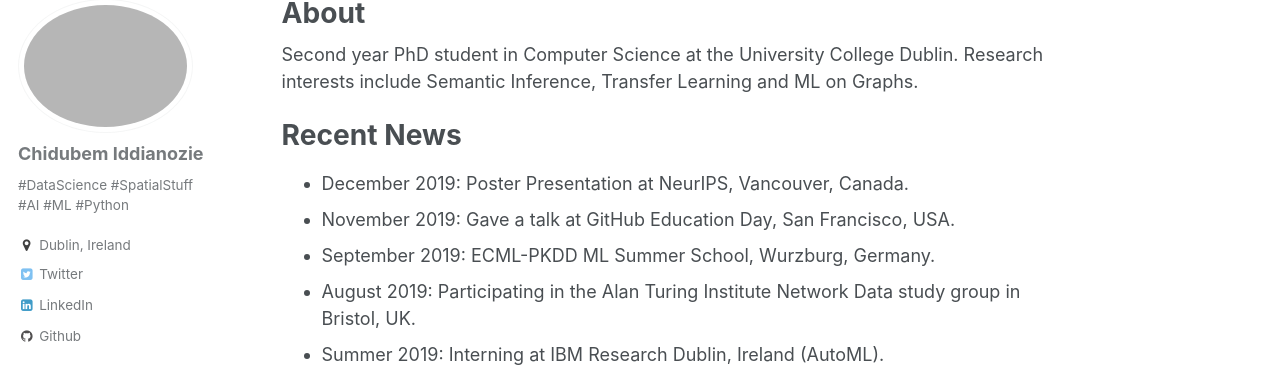
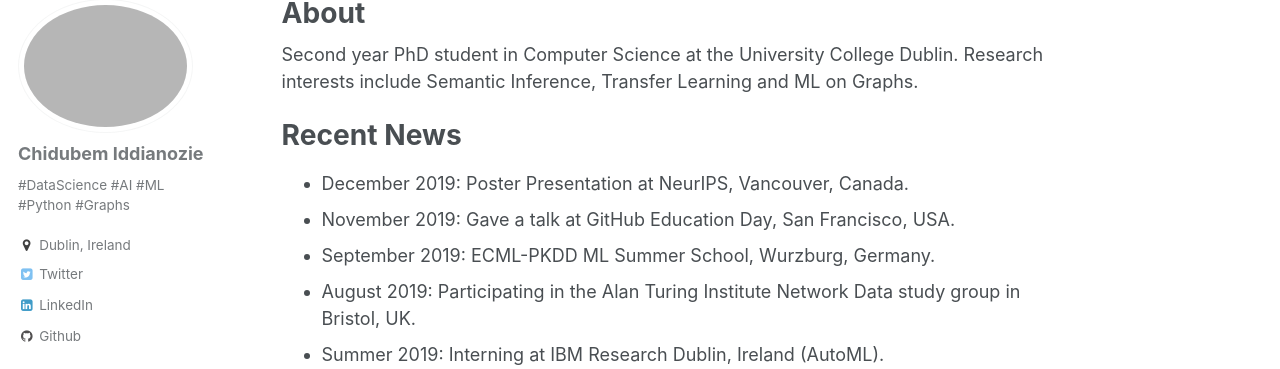
Before and after one commit to chiddianozie/chidubem-iddianozie, a Jekyll site: the page built from _pages/about.md, in a window 1280 px wide. Shown: the part 119-488 px from the top of the page. Built offline with Jekyll 4.4.1, drawn with Linux system fonts in a browser that asks for light colours.

Commit message:
updated about page

```diff
--- a/_config.yml
+++ b/_config.yml
@@ -10,7 +10,7 @@ locale                   : "en-US"
 title                    : "Chidubem Iddianozie"
 title_separator          : "-"
 name                     : &name "Chidubem Iddianozie"
-description              : &description "data science stuff python google machine learning osmnx google street view"
+description              : &description "data science stuff python google machine learning graphs osmnx google street view"
 url                      : https://sirchidi.github.io/chidubem-iddianozie # the base hostname & protocol for your site e.g. "https://mmistakes.github.io"
 baseurl                  : "" # the subpath of your site, e.g. "/blog"
 repository               : "sirchidi/chidubem-iddianozie"
@@ -80,7 +80,7 @@ analytics:
 author:
   name             : "Chidubem Iddianozie"
   avatar           : "montreal.png"
-  bio              : "#DataScience #SpatialStuff #AI #ML #Python"
+  bio              : "#DataScience #AI #ML #Python #Graphs"
   location         : "Dublin, Ireland"
   employer         :
   googlescholar    : #"http://yourfullgooglescholarurl.com"
```
